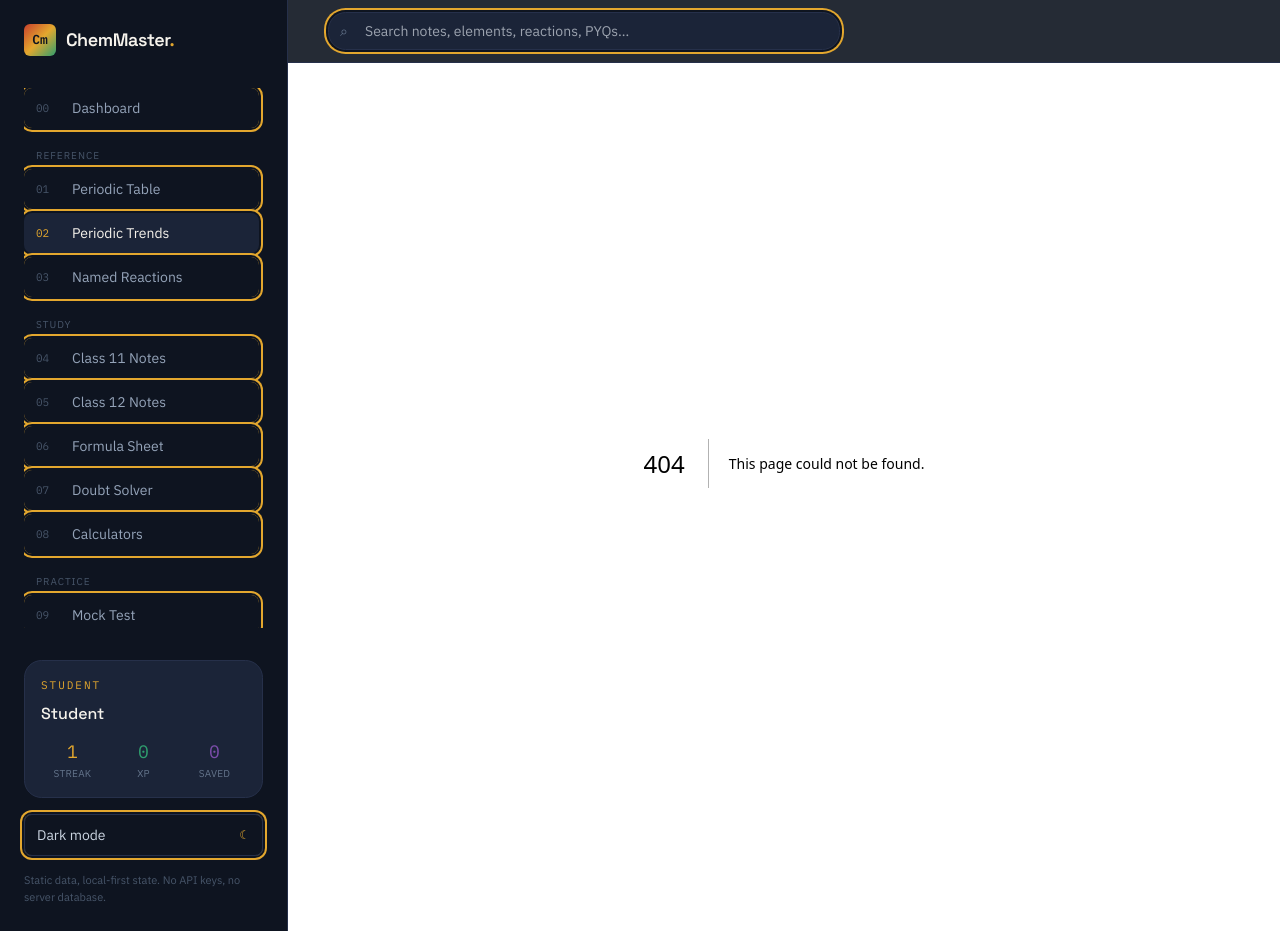
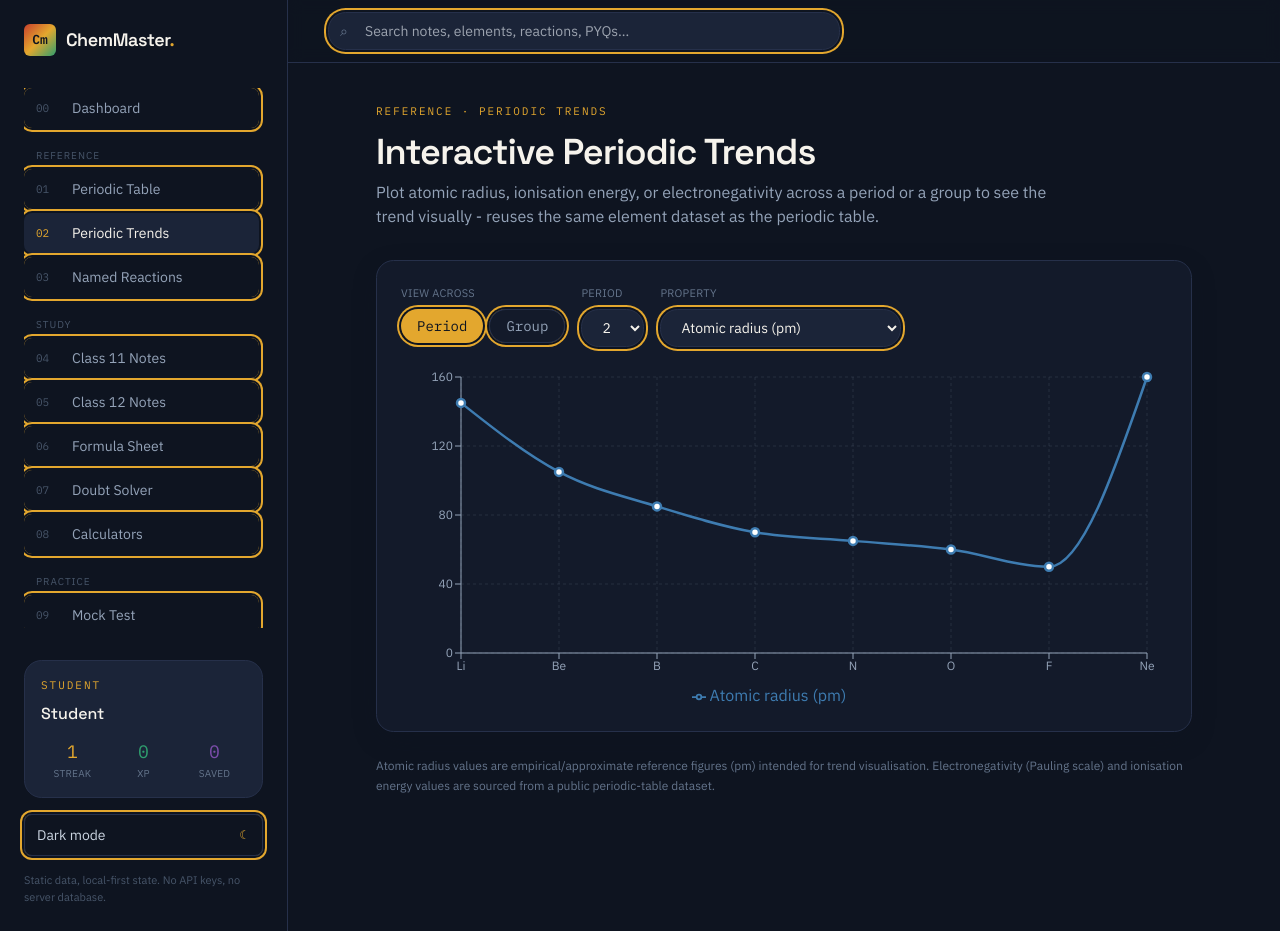
Before and after one commit to Krishgarg2708/ChemMaster-AI, a Next.js app: page /periodic-trends in a window 1280 px wide. Before the commit this address had no page. Built offline with nearby package versions, Linux system fonts and the light colour scheme.

Commit message:
Add files via upload

```diff
--- /dev/null
+++ b/app/periodic-trends/page.js
@@ -0,0 +1,7 @@
+import PeriodicTrends from "@/components/PeriodicTrends";
+
+export const metadata = { title: "Periodic Trends — ChemMaster AI" };
+
+export default function PeriodicTrendsPage() {
+  return <PeriodicTrends />;
+}
```
